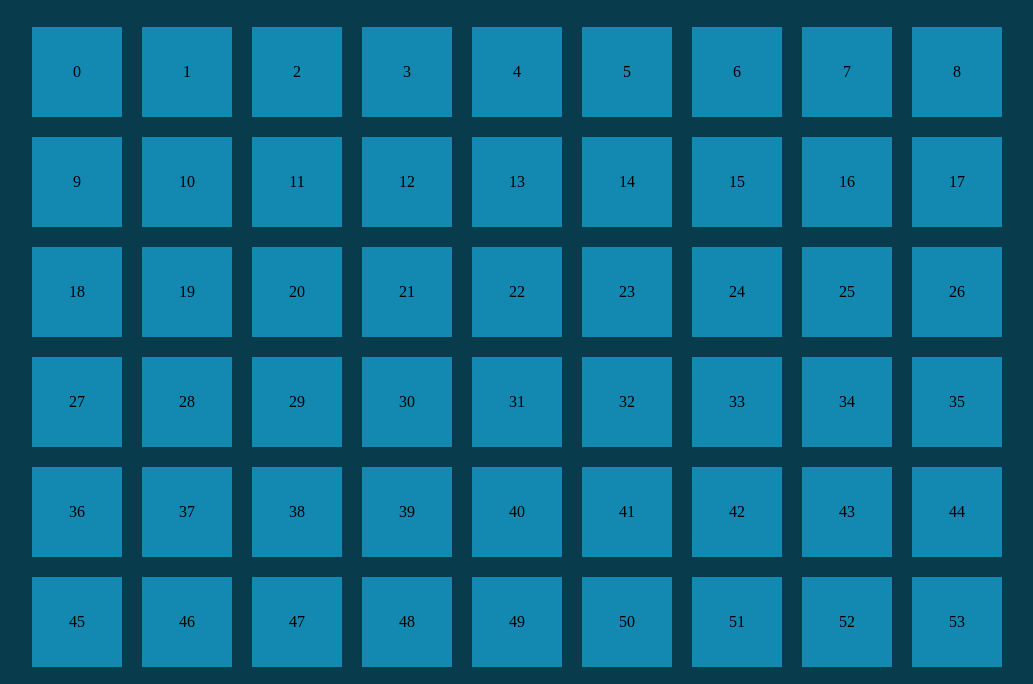
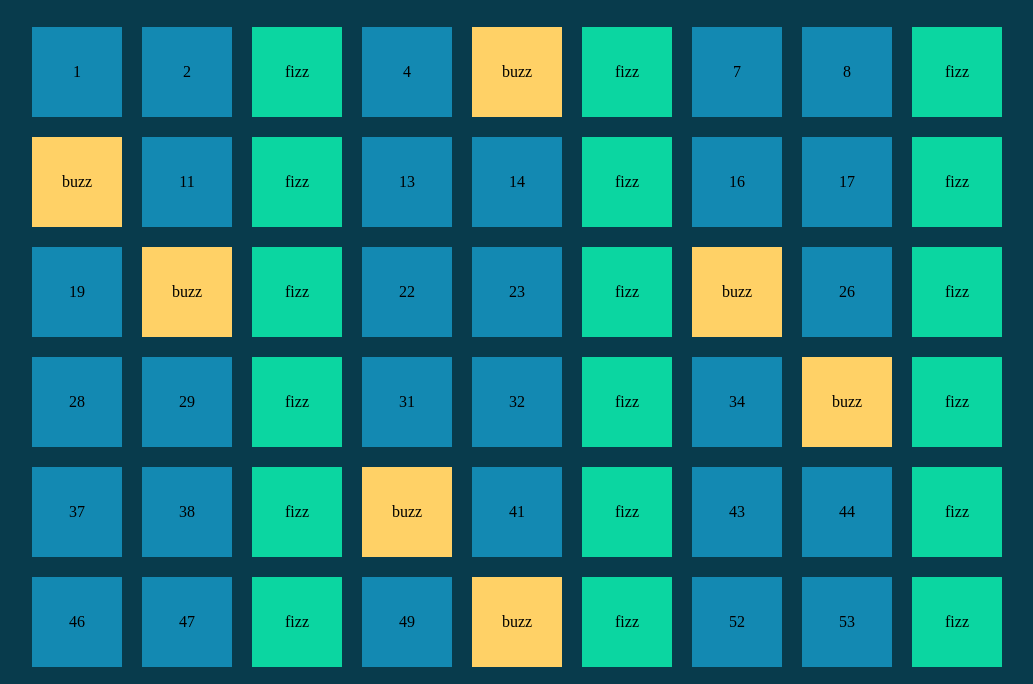
Before and after one commit to AngelaDeP/js-fizzbuzzdom, a plain HTML site: page index.html in a window 1280 px wide. Shown: the part 81-765 px from the top of the page, without its empty margins (118-1151 px from the left). Drawn offline with Linux system fonts and the light colour scheme.

Commit message:
Inseriti multipli 3 e 5

```diff
--- a/main.js
+++ b/main.js
@@ -1,8 +1,13 @@
 let containerElement = document.getElementById('container');
 
-for (let i = 0; i <= 100; i++) {
+for (let i = 1; i <= 100; i++) {
     console.log(i);
 
-    containerElement.innerHTML = containerElement.innerHTML + "<div class='basic-box'>" + i + "</div>";
-
+    if (i % 3 == 0) {
+        containerElement.innerHTML = containerElement.innerHTML +"<div class='fizz-box'> fizz </div>";
+    } else if (i % 5 == 0) {
+        containerElement.innerHTML = containerElement.innerHTML + "<div class='buzz-box'> buzz </div>";
+    } else {
+        containerElement.innerHTML = containerElement.innerHTML + "<div class='basic-box'>" + i + "</div>";
+    }
 }
--- a/style.css
+++ b/style.css
@@ -32,3 +32,23 @@ h1 {
     justify-content: center;
     align-items: center;
 }
+
+.fizz-box {
+    width: 90px;
+    height: 90px;
+    background-color: #0BD6A1;
+    margin: 10px;
+    display: flex;
+    justify-content: center;
+    align-items: center;
+}
+
+.buzz-box {
+    width: 90px;
+    height: 90px;
+    background-color: #FFD166;
+    margin: 10px;
+    display: flex;
+    justify-content: center;
+    align-items: center;
+}
```
